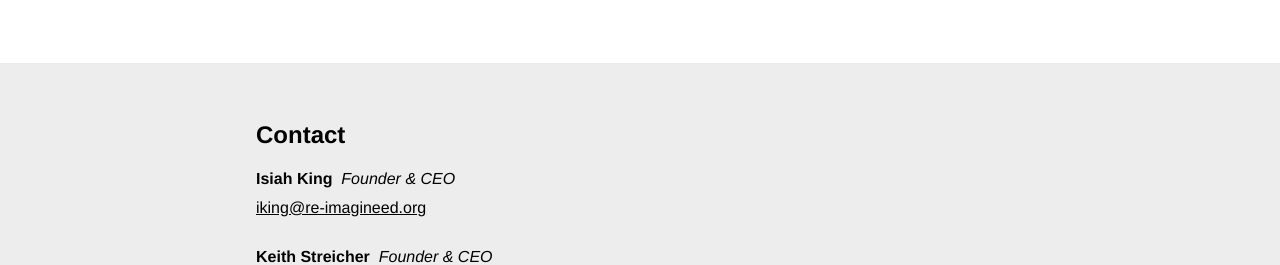
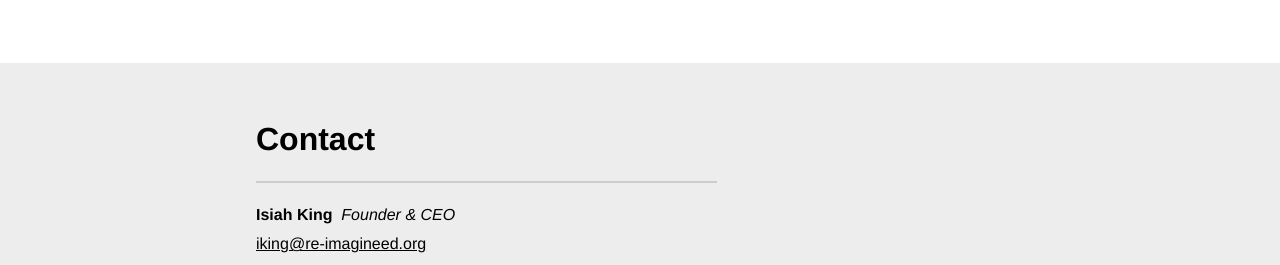
Before and after one commit to re-imagineed/re-imagineed-website, a Next.js app: page / in a window 1280 px wide. Shown: the part 8440-8705 px from the top of the page. Built offline with nearby package versions, Linux system fonts and the light colour scheme.

Commit message:
Contact : Add divider

```diff
--- a/components/Contact.jsx
+++ b/components/Contact.jsx
@@ -1,6 +1,6 @@
 import styled, { css } from 'styled-components'
 import { device } from '../utils/media-breakpoints'
-
+import { StyledP2, StyledDividerLine } from './Styled'
 
 const StyledContact = styled.div`
     display: flex;
@@ -48,7 +48,9 @@ const ItemTitle = styled.span`
 function Contact(props) {
     return (
         <StyledContact>
-            <h2>Contact</h2>
+            <h1>Contact</h1>
+            <StyledDividerLine />
+            <div style={{ width: "100%", height: "20px" }}></div>
             <StyledContactList>
                 <ContactItem>
                     <p><ItemTitle name='true'>Isiah King</ItemTitle>
@@ -66,6 +68,7 @@ function Contact(props) {
                 </ContactItem>
                 <ContactItem><p>(414) 485-5817</p></ContactItem>
             </StyledContactList>
+
         </StyledContact>
     )
 }
```
